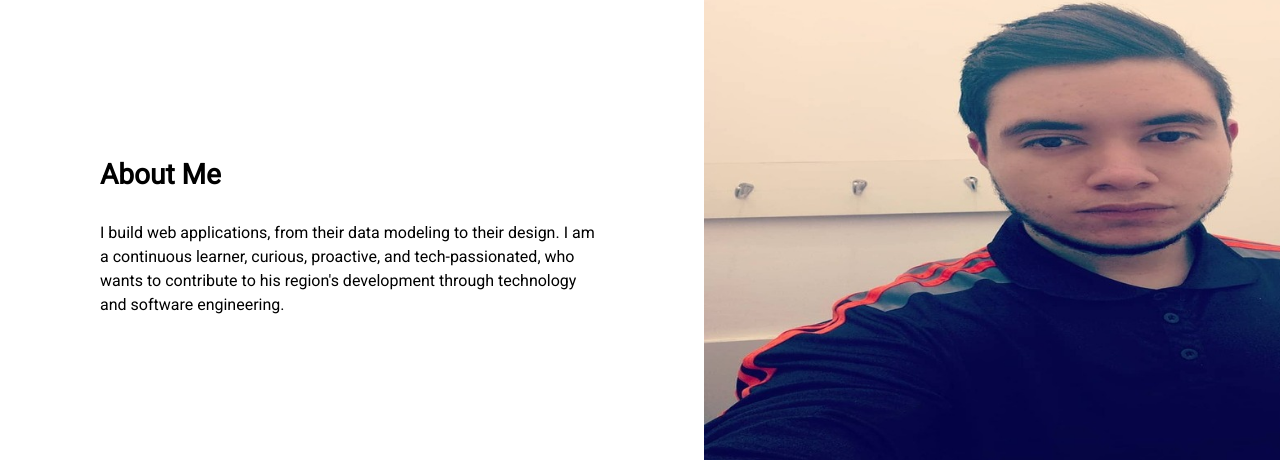
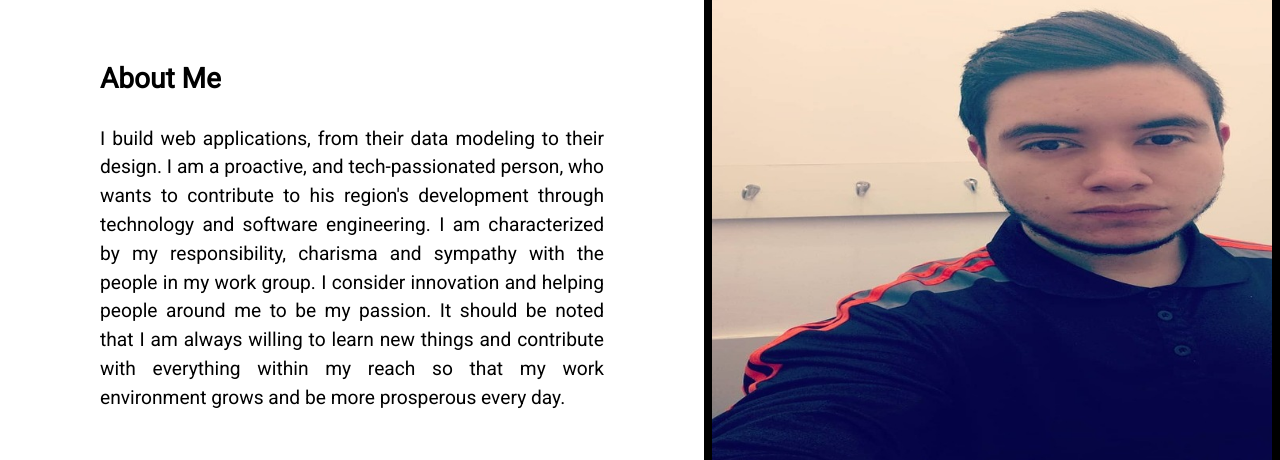
Before and after one commit to RoxZkiL/Portfolio, a React (Create React App) app: page / in a window 1280 px wide. Shown: the part 843-1303 px from the top of the page. Built offline with nearby package versions, Linux system fonts and the light colour scheme; a web font is replaced by a local one.

Commit message:
second push

```diff
--- a/src/components/about/About.css
+++ b/src/components/about/About.css
@@ -21,6 +21,8 @@
 
 .about-desc > p {
   line-height: 1.5;
+  text-align: justify;
+  font-size: larger;
 }
 
 .about-img {
@@ -29,7 +31,7 @@
   display: flex;
   align-self: center;
   overflow: hidden;
-  border-radius: 2%;
+  border: 8px solid black;
 }
 
 @media only screen and (max-width: 960px) {
--- a/src/components/about/About.js
+++ b/src/components/about/About.js
@@ -9,9 +9,14 @@ const About = () => {
         <h3>About Me</h3>
         <p>
           I build web applications, from their data modeling to their design. I
-          am a continuous learner, curious, proactive, and tech-passionated, who
-          wants to contribute to his region's development through technology and
-          software engineering.
+          am a proactive, and tech-passionated person, who wants to contribute
+          to his region's development through technology and software
+          engineering. I am characterized by my responsibility, charisma and
+          sympathy with the people in my work group. I consider innovation and
+          helping people around me to be my passion. It should be noted that I
+          am always willing to learn new things and contribute with everything
+          within my reach so that my work environment grows and be more
+          prosperous every day.
         </p>
       </div>
       <div className="about-img">
```
